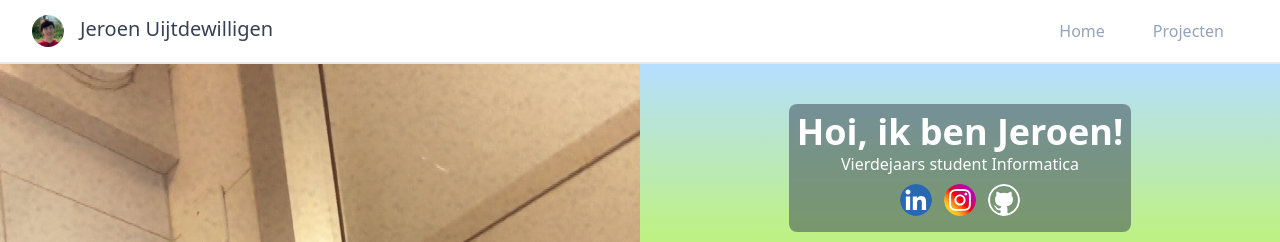
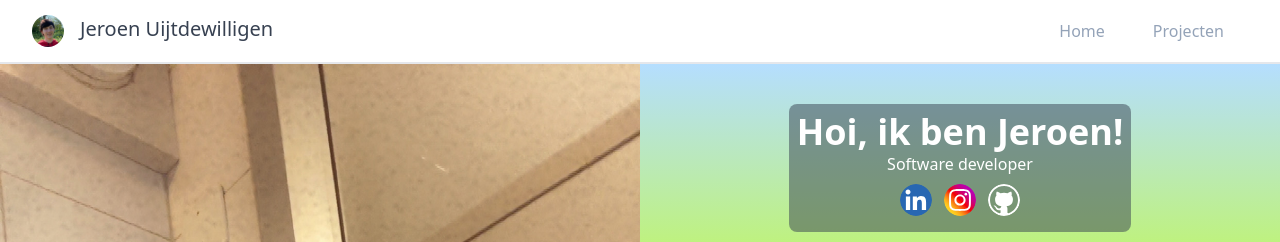
Before and after one commit to JeroenUijt/portfolio-website-oud, a React (Vite) app: page /home in a window 1280 px wide. Shown: the top 242 px of the page. Built offline with nearby package versions, Linux system fonts and the light colour scheme.

Commit message:
overflow fix test

```diff
--- a/src/pages/HomePage.tsx
+++ b/src/pages/HomePage.tsx
@@ -9,12 +9,12 @@ const HomePage: FC = () => {
       <section id="Intro" className="relative">
         <div className="sm:grid sm:grid-cols-2">
           <div className="h-52">
-            <img className="object-cover" src="/images/JeroenUijt.jpeg" alt="Ikzeluf" />
+            <img className="object-cover overflow-hidden" src="/images/JeroenUijt.jpeg" alt="Ikzeluf" />
           </div>
           <div className="flex justify-center bg-gradient-to-t from-[#c0f56a] to-[#b5deff] p-4">
             <div className="self-center rounded-lg bg-gray-700 bg-opacity-50 p-2 text-center text-white">
               <h1 className="text-4xl font-semibold">Hoi, ik ben Jeroen!</h1>
-              <h4>Vierdejaars student Informatica</h4>
+              <h4>Software developer</h4>
               <SocialIcons />
             </div>
           </div>
```
